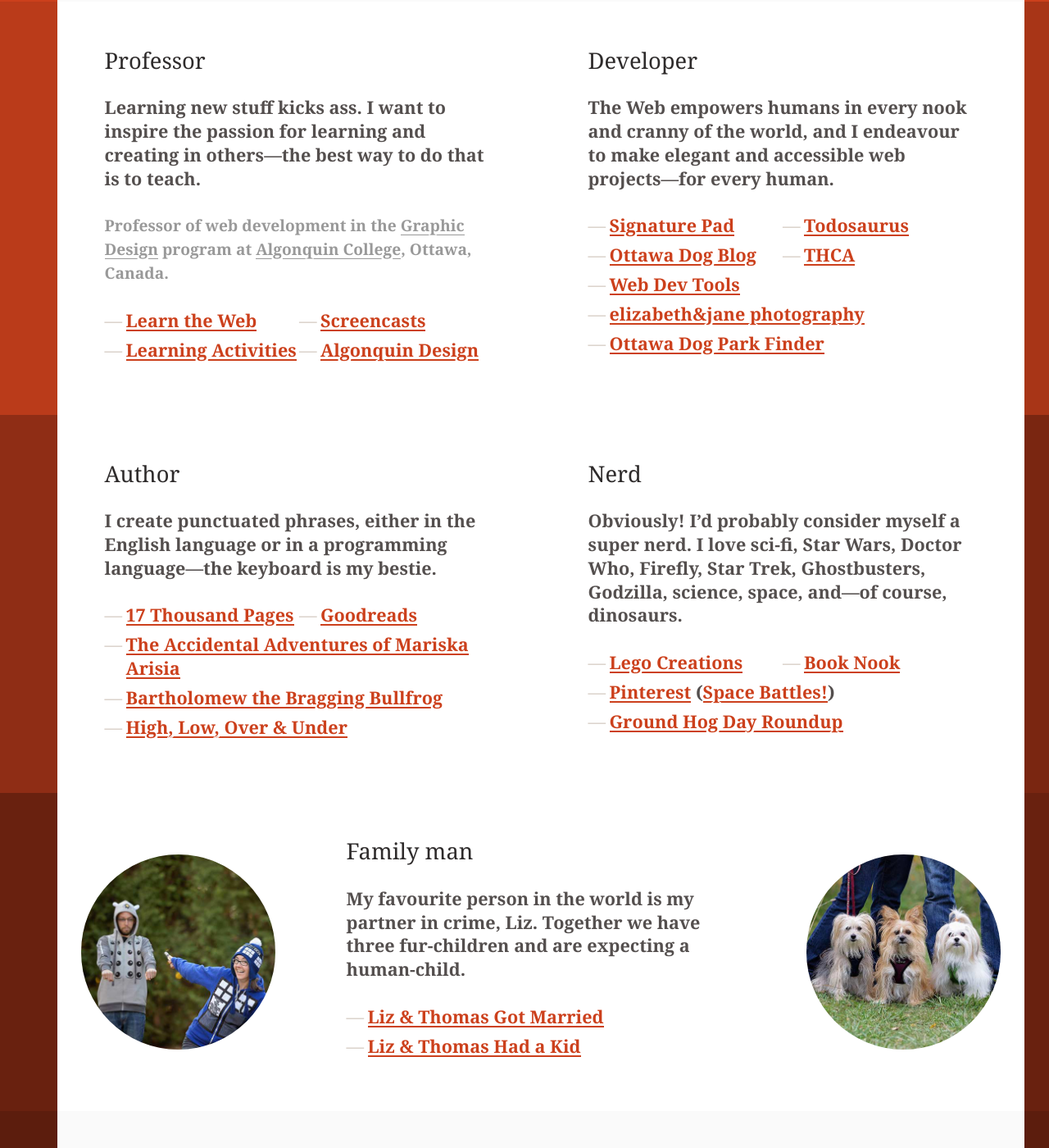
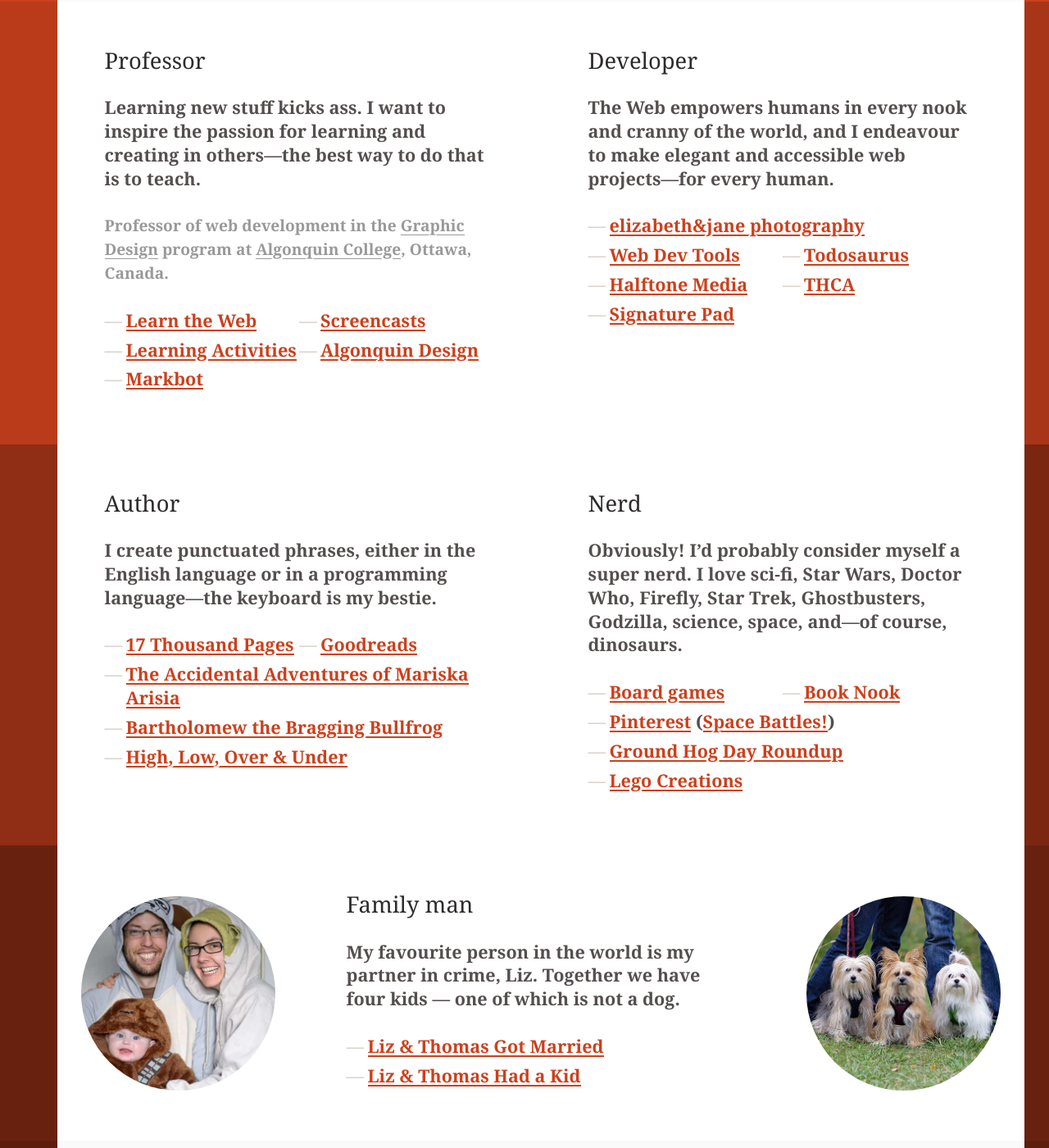
Before and after one commit to thomasjbradley/thomasjbradley.ca, a Jekyll site: the page built from index.html, in a window 1280 px wide and 1400 px high, scrolled down 408 px. Shown: the whole window at 82% size. Built offline with Jekyll 4.4.1, drawn with Linux system fonts in a browser that asks for light colours; some of the changed text lies outside the part shown.

Commit message:
Update and correct content

```diff
--- a/index.html
+++ b/index.html
@@ -47,6 +47,7 @@
           <li class="link link-short push-1-4"><a href="https://www.youtube.com/user/acinteractivedesign" rel="external">Screencasts</a></li>
           <li class="link link-short push-1-4"><a href="http://activities.learn-the-web.algonquindesign.ca" rel="external">Learning Activities</a></li>
           <li class="link link-short push-1-4"><a href="http://algonquindesign.ca" rel="external">Algonquin Design</a></li>
+          <li class="link push-1-4"><a href="https://github.com/thomasjbradley/markbot" rel="external">Markbot</a></li>
         </ul>
       </section>
     </div>
@@ -56,13 +57,12 @@
         <h2 class="tera text-dark" tabindex="0">Developer</h2>
         <p class="mega">The Web empowers humans in every nook and cranny of the world, and I endeavour to make elegant and accessible web projects—for every human.</p>
         <ul class="mega push-0 list-group clearfix">
+          <li class="link push-1-4"><a href="http://elizabethandjane.ca/" rel="external spouse">elizabeth&amp;jane photography</a></li>
+          <li class="link link-short push-1-4"><a href="https://web-dev.tools" rel="external">Web Dev Tools</a></li>
+          <li class="link link-short push-1-4"><a href="https://github.com/thomasjbradley/todosaurus" rel="external">Todosaurus</a></li>
+          <li class="link link-short push-1-4"><a href="https://halftonemedia.ca/" rel="external">Halftone Media</a></li>
+          <li class="link link-short push-1-4"><a href="https://thca.ca/" rel="external">THCA</a></li>
           <li class="link link-short push-1-4"><a href="https://github.com/thomasjbradley/signature-pad/" rel="external">Signature Pad</a></li>
-          <li class="link link-short push-1-4"><a href="https://github.com/thomasjbradley/todosaurus" rel="external">Todosaurus</a></li>
-          <li class="link link-short push-1-4"><a href="http://ottawadogblog.ca/" rel="external">Ottawa Dog Blog</a></li>
-          <li class="link link-short push-1-4"><a href="https://thca.ca/" rel="external">THCA</a></li>
-          <li class="link push-1-4"><a href="https://web-dev.tools" rel="external">Web Dev Tools</a></li>
-          <li class="link push-1-4"><a href="http://elizabethandjane.ca/" rel="external">elizabeth&amp;jane photography</a></li>
-          <li class="link push-1-4"><a href="http://parkfinder.ottawadogblog.ca/" rel="external">Ottawa Dog Park Finder</a></li>
         </ul>
       </section>
     </div>
@@ -86,13 +86,14 @@
         <h2 class="tera text-dark" tabindex="0">Nerd</h2>
         <p class="mega">Obviously! I’d probably consider myself a super nerd. I love sci-fi, Star Wars, Doctor Who, Firefly, Star Trek, Ghostbusters, Godzilla, science, space, and—of course, dinosaurs.</p>
         <ul class="mega push-0 list-group clearfix">
-          <li class="link link-short push-1-4"><a href="https://www.flickr.com/photos/thomasjbradley" rel="external">Lego Creations</a></li>
+          <li class="link link-short push-1-4"><a href="https://boardgamegeek.com/collection/user/thomasjbradley" rel="external">Board games</a></li>
           <li class="link link-short push-1-4"><a href="https://instagram.com/p/5Iw_6pksX_/" rel="external">Book Nook</a></li>
           <li class="link push-1-4">
             <a href="https://www.pinterest.com/thomasjbradley/" rel="external">Pinterest</a>
             (<a href="https://www.pinterest.com/thomasjbradley/sci-fi-battles/" rel="external">Space Battles!</a>)
           </li>
           <li class="link push-1-4"><a href="http://groundhogdayroundup.ca/" rel="external">Ground Hog Day Roundup</a></li>
+          <li class="link push-1-4"><a href="https://www.flickr.com/photos/thomasjbradley" rel="external">Lego Creations</a></li>
         </ul>
       </section>
     </div>
@@ -101,15 +102,15 @@
       <section class="grid grid-middle">
         <div class="unit [ xs-1 s-1 m-1 l-1-2 unit-push-l-1-4 ] wrapper">
           <h2 class="tera text-dark" tabindex="0">Family man</h2>
-          <p class="mega">My favourite person in the world is my partner in crime, Liz. Together we have three fur-children and are expecting a human-child.</p>
+          <p class="mega">My favourite person in the world is my partner in crime, Liz. Together we have four kids — one of which is not a dog.</p>
           <ul class="mega push-0 list-group clearfix">
             <li class="link push-1-4"><a href="http://lizandthomasgotmarried.ca/" rel="external">Liz &amp; Thomas Got Married</a></li>
-            <li class="link push-1-4"><a href="http://lizandthomashadakid.ca/" rel="external">Liz &amp; Thomas Had a Kid</a></li>
+            <li class="link push-1-4"><a href="https://elizabethandjane.ca/2016/05/ottawa-family-photographer-ourfamily-spring-blossoms/" rel="external">Liz &amp; Thomas Had a Kid</a></li>
           </ul>
         </div>
         <div class="unit [ xs-1-2 s-1-2 m-1-2 l-1-4 unit-pull-l-1-2 ] photo-wrapper">
           <div class="photo photo-family">
-            <img class="flex" src="img/liz-thomas.jpg" alt="Liz in a TARDIS hoodie and touque, and me in a Dalek hoodie.">
+            <img class="flex" src="img/liz-thomas-edith.jpg" alt="Liz in a Yoda hoodie, me in a TaunTaun hoddie, and Edith as Chewbacca.">
           </div>
         </div>
         <div class="unit [ xs-1-2 s-1-2 m-1-2 l-1-4 ] photo-wrapper">
```
Also changed, not shown: other parts of index.html (+2 -2 lines), img/liz-thomas-edith.jpg (added), img/liz-thomas.jpg (deleted).
